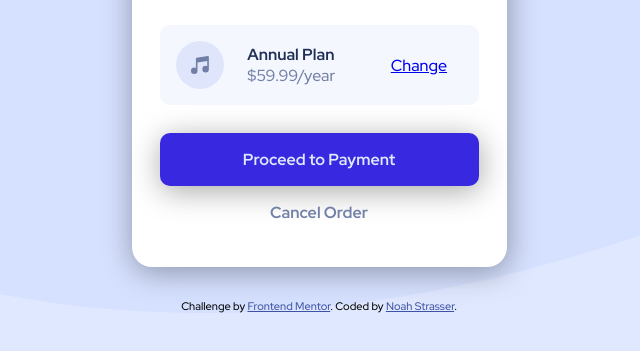
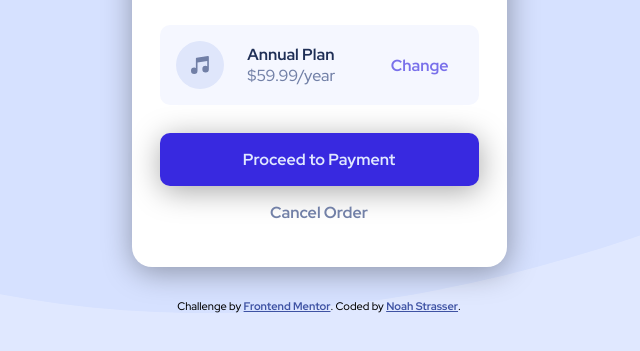
Before and after one commit to npstrass/order-summary-component-main, a plain HTML site: page index.html in a window 1280 px wide. In both pictures the pointer is over the link "Change". Shown: the part 351-702 px from the top of the page, 321-961 px from the left. Drawn offline with Linux system fonts and the light colour scheme.

Commit message:
adding hover states

```diff
--- a/index.css
+++ b/index.css
@@ -99,6 +99,17 @@ strong {
     font-weight: 700;
 }
 
+a {
+    font-weight: 700;
+    color: var(--main-color-bright);
+}
+
+a:hover {
+    cursor: pointer;
+    text-decoration: none;
+    opacity: .65;
+}
+
 .btn {
     color: var(--main-color-pale);
     background-color: var(--main-color-bright);
@@ -108,7 +119,17 @@ strong {
     font-weight: 700;
 }
 
+.btn:hover {
+    cursor: pointer;
+    opacity: .65;
+}
+
 .cancel-order {
     color: var(--secondary-color-desaturated);
     font-weight: 700;
 }
+
+.cancel-order:hover {
+    cursor: pointer;
+    color: var(--secondary-color-dark);
+}
```
